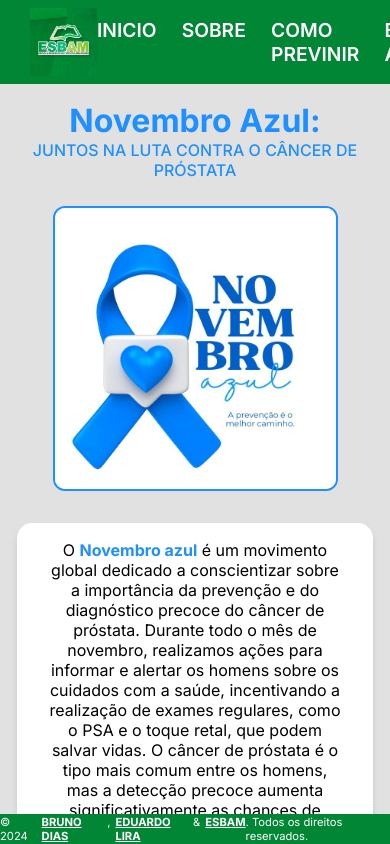
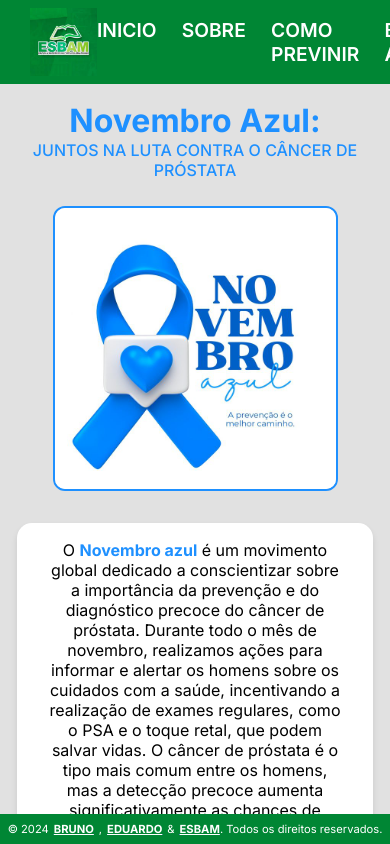
Before and after one commit to brunodias0903/blue-november-esbam, a React (Vite) app: page / in a window 390 px wide. Shown: the top 844 px of the page. Built offline with nearby package versions, Linux system fonts and the light colour scheme.

Commit message:
feat: update links and other addictions

```diff
--- a/src/components/Footer/index.tsx
+++ b/src/components/Footer/index.tsx
@@ -1,14 +1,15 @@
+import { esbamWebsite, gitHubBruno, gitHubEduardo } from "../../constants";
+import useWindowDimensions from "../../hooks/useWindowDimensions";
 import { FooterContainer, FooterText } from "./styles";
 
 const Footer = () => {
+  const { width } = useWindowDimensions();
+
   return (
     <FooterContainer>
       <FooterText>
         &copy; 2024{" "}
-        <a
-          href="https://github.com/brunodias0903"
-          style={{ cursor: "pointer" }}
-        >
+        <a href={gitHubBruno} style={{ cursor: "pointer" }}>
           <FooterText
             style={{
               margin: "0px 5px",
@@ -16,11 +17,11 @@ const Footer = () => {
               textDecoration: "underline",
             }}
           >
-            BRUNO DIAS
+            {width && width > 768 ? "BRUNO DIAS" : "BRUNO"}
           </FooterText>
         </a>{" "}
         ,{" "}
-        <a href="https://github.com/edulira17" style={{ cursor: "pointer" }}>
+        <a href={gitHubEduardo} style={{ cursor: "pointer" }}>
           <FooterText
             style={{
               margin: "0px 5px",
@@ -28,11 +29,11 @@ const Footer = () => {
               textDecoration: "underline",
             }}
           >
-            EDUARDO LIRA
+            {width && width > 768 ? "EDUARDO LIRA" : "EDUARDO"}
           </FooterText>
         </a>{" "}
         &{" "}
-        <a href="https://esbam.edu.br/" style={{ cursor: "pointer" }}>
+        <a href={esbamWebsite} style={{ cursor: "pointer" }}>
           <FooterText
             style={{
               marginLeft: "5px",
--- /dev/null
+++ b/src/constants.ts
@@ -0,0 +1,3 @@
+export const gitHubBruno = "https://github.com/brunodias0903";
+export const gitHubEduardo = "https://github.com/edulira17";
+export const esbamWebsite = "https://esbam.edu.br";
--- /dev/null
+++ b/src/hooks/useWindowDimensions.tsx
@@ -0,0 +1,34 @@
+import { useCallback, useEffect, useState } from "react";
+
+interface WindowDimensions {
+  width: number | null;
+  height: number | null;
+}
+
+function useWindowDimensions(): WindowDimensions {
+  const hasWindow = typeof window !== "undefined";
+
+  const getWindowDimensions = useCallback(
+    (): WindowDimensions => ({
+      width: hasWindow ? window.innerWidth : null,
+      height: hasWindow ? window.innerHeight : null,
+    }),
+    [hasWindow]
+  );
+
+  const [windowDimensions, setWindowDimensions] =
+    useState<WindowDimensions>(getWindowDimensions);
+
+  useEffect(() => {
+    if (!hasWindow) return undefined;
+
+    const handleResize = () => setWindowDimensions(getWindowDimensions());
+
+    window.addEventListener("resize", handleResize);
+    return () => window.removeEventListener("resize", handleResize);
+  }, [hasWindow, getWindowDimensions]);
+
+  return windowDimensions;
+}
+
+export default useWindowDimensions;
```
